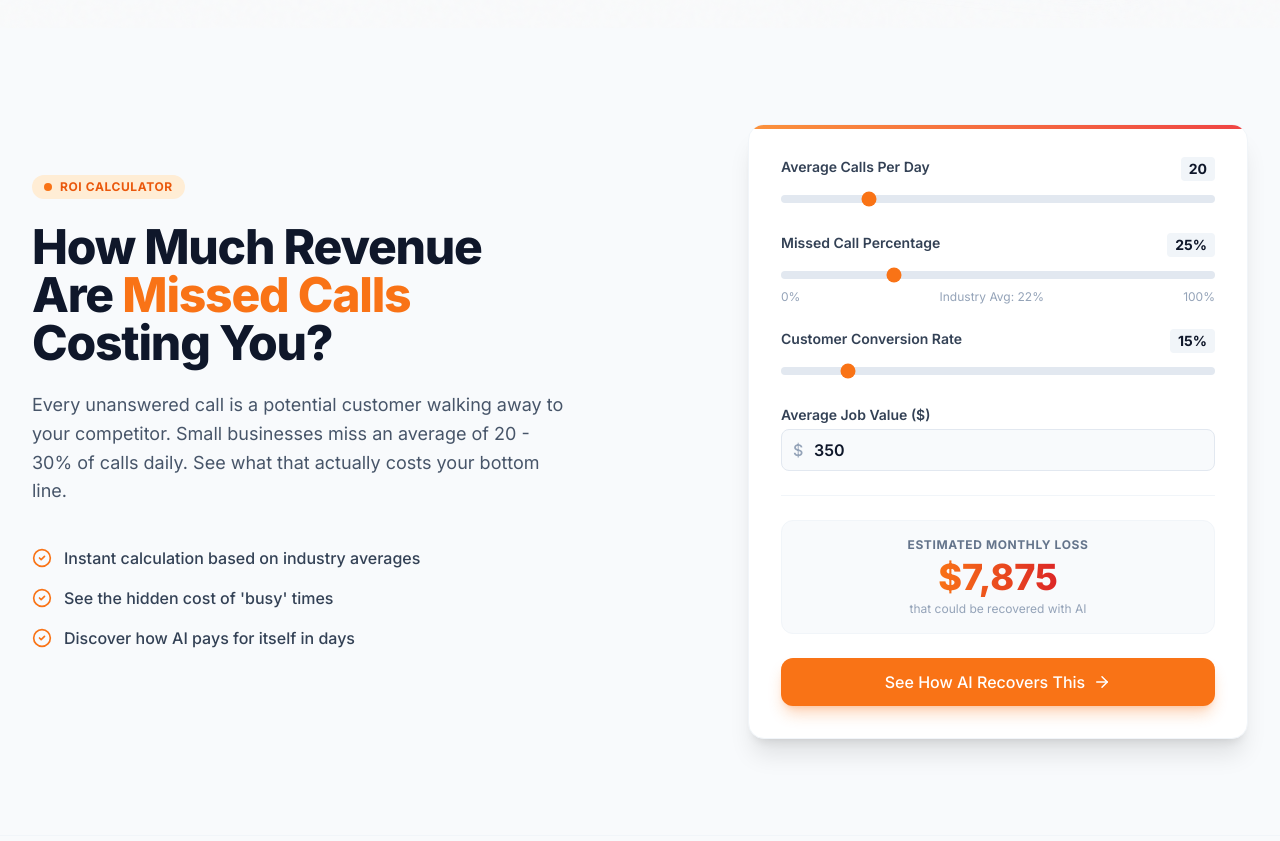
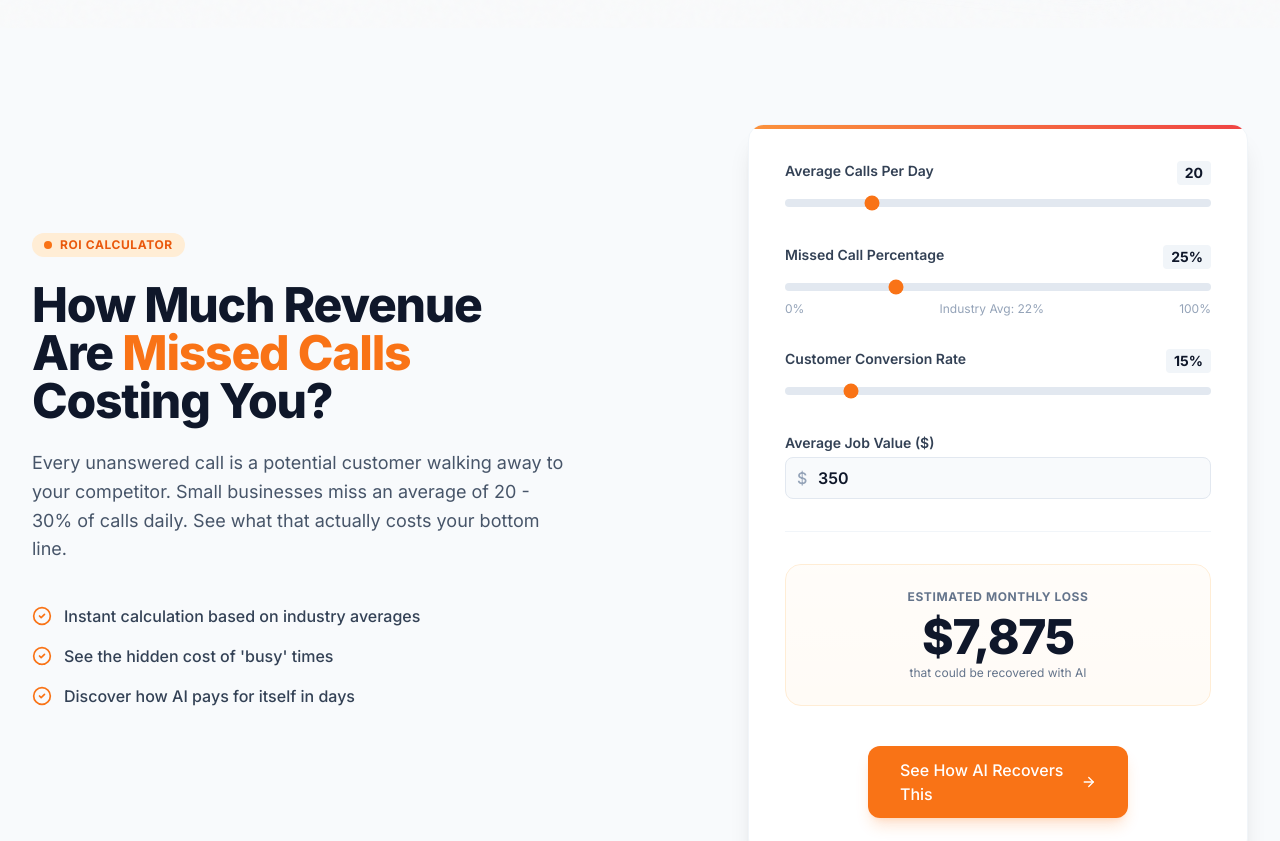
Before and after one commit to infecy-digital/anserolabs, a React (Vite) app: page / in a window 1280 px wide. Shown: the part 860-1701 px from the top of the page. Built offline with nearby package versions, Linux system fonts and the light colour scheme.

Commit message:
Style: Polish UI detail (button balance, padding, result emphasis)

```diff
--- a/components/RevenueCalculator.tsx
+++ b/components/RevenueCalculator.tsx
@@ -54,10 +54,10 @@ const RevenueCalculator: React.FC = () => {
                     </div>
 
                     <div className="lg:w-[52%] w-full flex justify-center lg:justify-end">
-                        <div className="bg-white rounded-2xl shadow-xl border border-slate-100 p-6 sm:p-8 relative overflow-hidden w-full max-w-[500px]">
+                        <div className="bg-white rounded-2xl shadow-xl border border-slate-100 p-8 sm:p-9 relative overflow-hidden w-full max-w-[500px]">
                             <div className="absolute top-0 left-0 w-full h-1 bg-gradient-to-r from-orange-400 to-red-500"></div>
 
-                            <div className="space-y-6">
+                            <div className="space-y-8">
                                 {/* Input 1: Calls Per Day */}
                                 <div>
                                     <div className="flex justify-between mb-1">
@@ -127,19 +127,20 @@ const RevenueCalculator: React.FC = () => {
                                     </div>
                                 </div>
 
-                                <div className="h-px bg-slate-100 my-4"></div>
+                                <div className="h-px bg-slate-100 my-6"></div>
 
                                 {/* Result Display */}
-                                <div className="bg-slate-50 rounded-xl p-4 border border-slate-100 flex flex-col items-center text-center">
-                                    <span className="text-xs text-slate-500 font-bold uppercase tracking-wider mb-1">Estimated Monthly Loss</span>
-                                    <div className="text-3xl sm:text-4xl font-extrabold text-transparent bg-clip-text bg-gradient-to-r from-orange-500 to-red-600 mb-1">
+                                <div className="bg-orange-50/50 rounded-2xl p-6 border border-orange-100 flex flex-col items-center text-center relative overflow-hidden">
+                                    <div className="absolute inset-0 bg-gradient-to-b from-white/40 to-transparent pointer-events-none"></div>
+                                    <span className="text-xs text-slate-500 font-bold uppercase tracking-wider mb-2 relative z-10">Estimated Monthly Loss</span>
+                                    <div className="text-4xl sm:text-5xl font-extrabold text-slate-900 mb-1 relative z-10 tracking-tight">
                                         ${monthlyRevenueLost.toLocaleString()}
                                     </div>
-                                    <p className="text-xs text-slate-400">that could be recovered with AI</p>
+                                    <p className="text-xs text-slate-500 relative z-10">that could be recovered with AI</p>
                                 </div>
 
-                                <div>
-                                    <Button href="https://calendly.com" fullWidth className="!bg-orange-500 hover:!bg-orange-600 !shadow-orange-500/30 text-base py-3 group">
+                                <div className="flex justify-center pt-2">
+                                    <Button href="https://calendly.com" className="!bg-orange-500 hover:!bg-orange-600 !shadow-orange-500/20 text-base py-3 px-8 group w-full max-w-[260px]">
                                         <span className="flex items-center justify-center gap-2">
                                             See How AI Recovers This <ArrowRight size={18} className="group-hover:translate-x-1 transition-transform" />
                                         </span>
```
